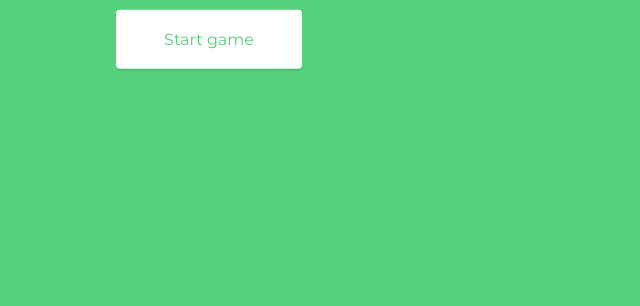
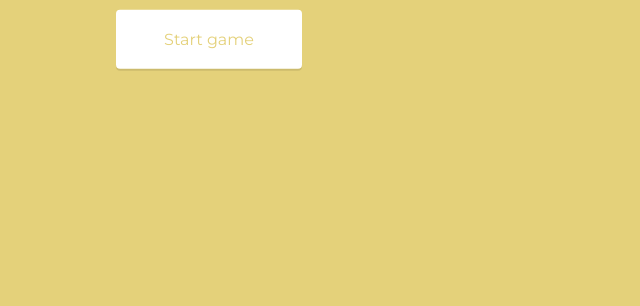
Before and after one commit to kerzhang/fun, a plain HTML site: page index.html in a window 1280 px wide. Shown: the part 494-800 px from the top of the page, without its empty margins (431-1071 px from the left). Drawn offline with Linux system fonts and the light colour scheme.

Commit message:
changed color

```diff
--- a/css/style.css
+++ b/css/style.css
@@ -47,11 +47,11 @@ h1 {
   .screen h1 {
     color: #fff; }
   .screen-start {
-    background: #54D17A; }
+    background: #e4D17A; }
     .screen-start h1 {
       font-size: 6em; }
     .screen-start .button {
-      color: #54D17A; }
+      color: #E4D17A; }
     .screen-start h1 + .button {
       margin-top: 5em; }
   .screen-win p {
```
